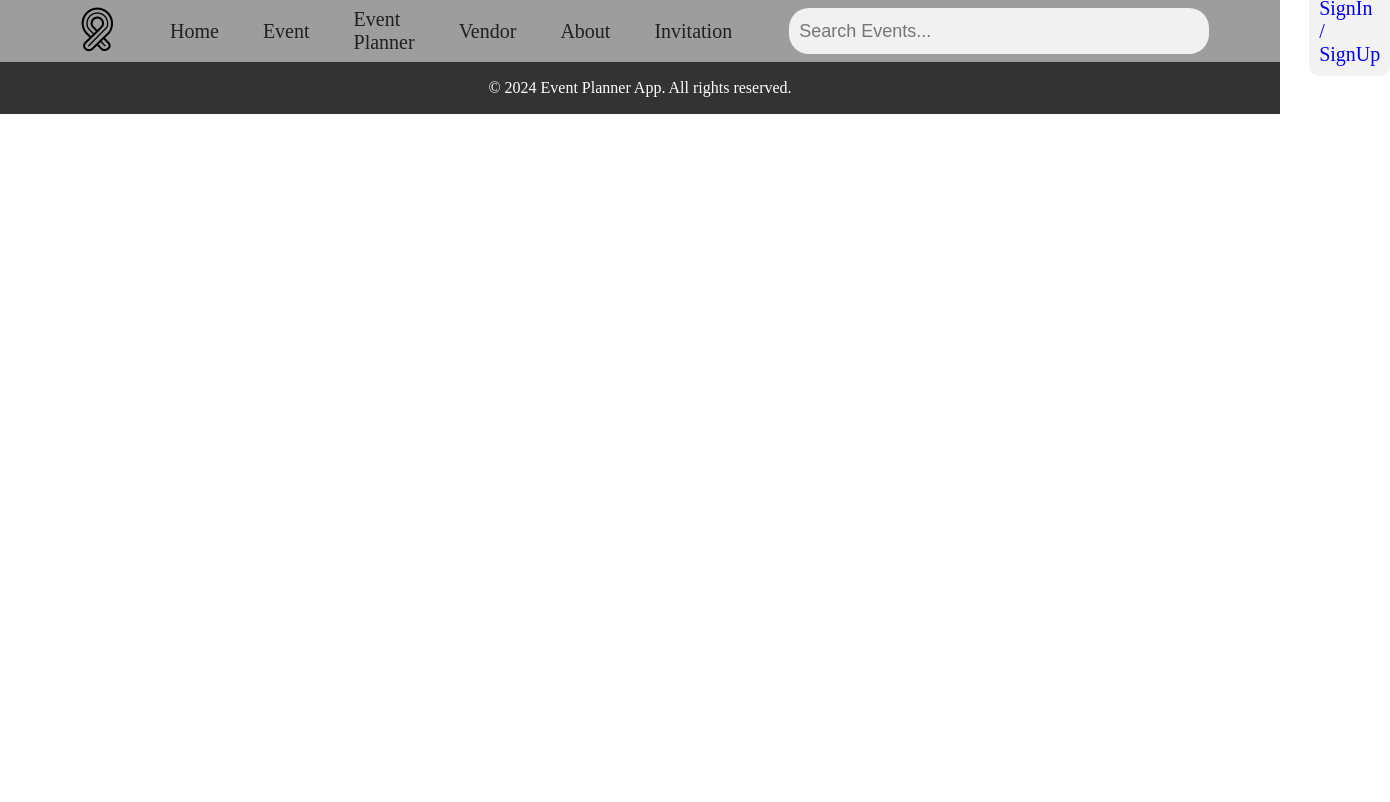
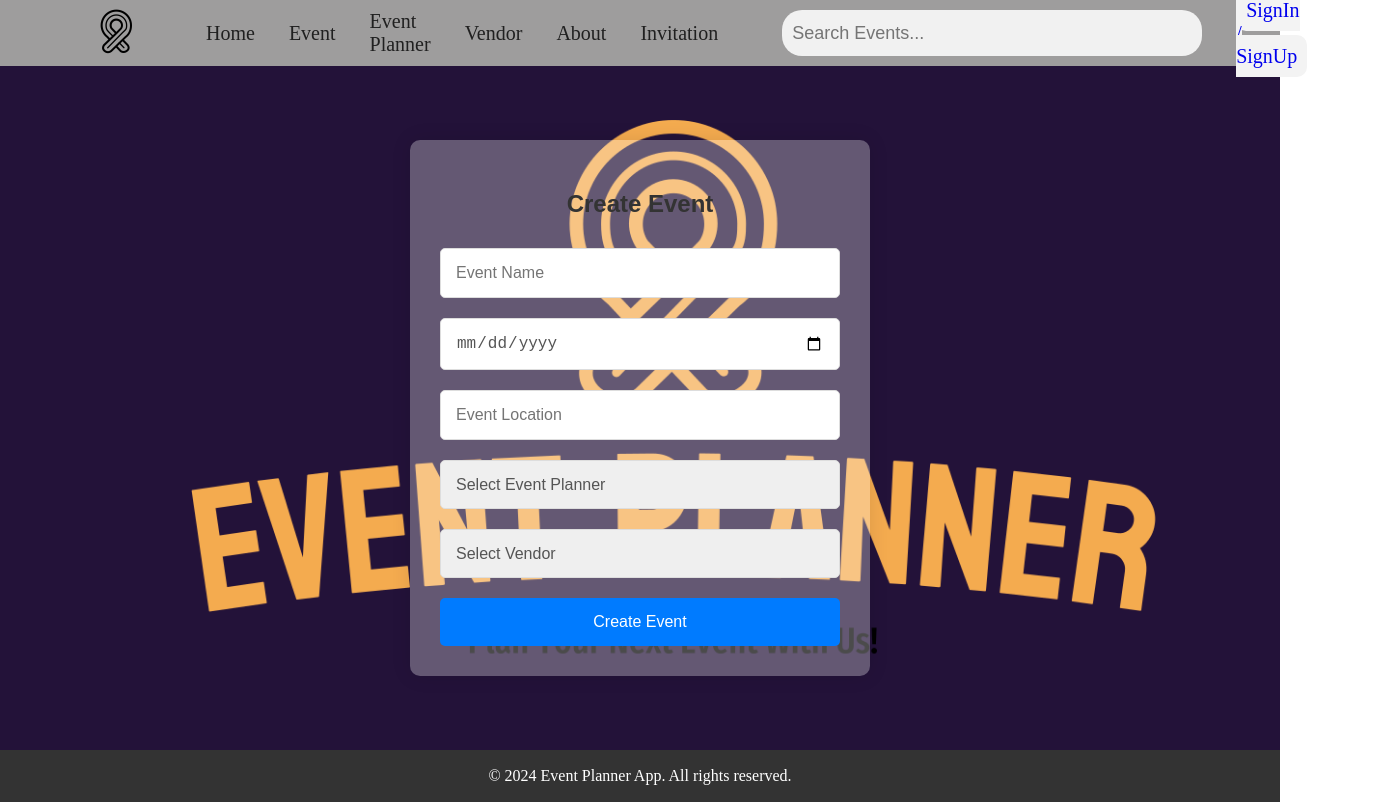
Before and after one commit to rohanbindelowar/EventPlanner, a React (Create React App) app: page /EventPlanner/hosting-event in a window 1280 px wide. Shown: the whole page, 1390 px wide, since content can reach past the window. Built offline with nearby package versions, Linux system fonts and the light colour scheme.

Commit message:
Create Event Page Created

```diff
--- a/src/App.js
+++ b/src/App.js
@@ -10,6 +10,7 @@ import Login from "./Pages/Login/Login";
 import SignUp from "./Pages/SignIn/SignIn";
 import { Invitation } from "./Pages/Invitation/Invitation";
 import { Vendor } from "./Pages/Vendor/Vendor";
+import CreateEvent from "./Pages/HostEvent/EventHosting";
 
 function App() {
   const location = useLocation();
@@ -31,6 +32,7 @@ function App() {
         <Route path="/EventPlanner/vendor" element={<Vendor/>}></Route>
         <Route path="/EventPlanner/about" element={<About/>}></Route>
         <Route path="/EventPlanner/invitation" element={<Invitation/>}></Route>
+        <Route path="/EventPlanner/hosting-event" element={<CreateEvent/>}></Route>
       </Routes>
       {shouldRenderHeaderFooter() && <Footer/>}
     </div>
--- /dev/null
+++ b/src/Pages/HostEvent/EventHosting.jsx
@@ -0,0 +1,87 @@
+import React, { useState, useEffect } from 'react';
+import { getEventPlanners, getVendors, createEvent, generateUniqueId } from './api';
+import './styles.css';
+
+const CreateEvent = () => {
+  const [eventData, setEventData] = useState({
+    name: '',
+    date: '',
+    location: '',
+    eventPlanner: '',
+    vendor: ''
+  });
+  const [eventPlanners, setEventPlanners] = useState([]);
+  const [vendors, setVendors] = useState([]);
+
+  useEffect(() => {
+    getEventPlanners().then(data => setEventPlanners(data));
+    getVendors().then(data => setVendors(data));
+  }, []);
+
+  const handleChange = (event) => {
+    const { name, value } = event.target;
+    setEventData({
+      ...eventData,
+      [name]: value
+    });
+  };
+
+  const handleSubmit = async (event) => {
+    event.preventDefault();
+    const eventId = generateUniqueId();
+    const eventObject = {
+      id: eventId,
+      ...eventData
+    };
+
+    try {
+      const existingEvents = await getExistingEvents(eventObject);
+      if (existingEvents.length > 0) {
+        alert('An event with the same name, date, and location already exists!');
+      } else {
+        await createEvent(eventObject);
+        console.log('Event created successfully:', eventObject);
+      }
+    } catch (error) {
+      console.error('Error creating event:', error);
+    }
+  };
+
+  const getExistingEvents = async (newEvent) => {
+    // Implement logic to fetch existing events and filter based on name, date, and location
+    // Example:
+    // const existingEvents = await fetchExistingEvents();
+    // return existingEvents.filter(event => (
+    //   event.name === newEvent.name &&
+    //   event.date === newEvent.date &&
+    //   event.location === newEvent.location
+    // ));
+    return []; // Placeholder implementation
+  };
+
+  return (
+    <div className='body-create-event'>
+      <form onSubmit={handleSubmit} className="create-event-form">
+        <h2>Create Event</h2>
+        <input type="text" name="name" value={eventData.name} onChange={handleChange} placeholder="Event Name" required />
+        <input type="date" name="date" value={eventData.date} onChange={handleChange} placeholder="Event Date" required />
+        <input type="text" name="location" value={eventData.location} onChange={handleChange} placeholder="Event Location" required />
+        <select name="eventPlanner" value={eventData.eventPlanner} onChange={handleChange} required>
+          <option value="">Select Event Planner</option>
+          {eventPlanners.map(planner => (
+            <option key={planner.id} value={planner.id}>{planner.name}</option>
+          ))}
+        </select>
+        <select name="vendor" value={eventData.vendor} onChange={handleChange} required>
+          <option value="">Select Vendor</option>
+          {vendors.map(vendor => (
+            <option key={vendor.id} value={vendor.id}>{vendor.name}</option>
+          ))}
+        </select>
+        <input type="submit" value="Create Event" />
+      </form>
+    </div>
+  );
+};
+
+export default CreateEvent;
--- /dev/null
+++ b/src/Pages/HostEvent/api.js
@@ -0,0 +1,51 @@
+// Simulated data for event planners
+const eventPlannersData = [
+    { id: '1', name: 'Event Planner 1' },
+    { id: '2', name: 'Event Planner 2' },
+    { id: '3', name: 'Event Planner 3' }
+  ];
+
+  // Simulated data for vendors
+  const vendorsData = [
+    { id: '1', name: 'Vendor 1' },
+    { id: '2', name: 'Vendor 2' },
+    { id: '3', name: 'Vendor 3' }
+  ];
+
+  // Simulated function to fetch event planners
+  export const getEventPlanners = () => {
+    return new Promise((resolve, reject) => {
+      setTimeout(() => {
+        resolve(eventPlannersData);
+      }, 1000); // Simulate delay for asynchronous operation
+    });
+  };
+
+  // Simulated function to fetch vendors
+  export const getVendors = () => {
+    return new Promise((resolve, reject) => {
+      setTimeout(() => {
+        resolve(vendorsData);
+      }, 1000); // Simulate delay for asynchronous operation
+    });
+  };
+
+  // Simulated function to create event
+  export const createEvent = (eventObject) => {
+    return new Promise((resolve, reject) => {
+      setTimeout(() => {
+        resolve({ id: generateUniqueId(), ...eventObject }); // Simulate success with unique ID
+      }, 1000); // Simulate delay for asynchronous operation
+    });
+  };
+
+  // Simple function to generate unique ID
+  export const generateUniqueId = () => {
+    // Generate a random string of characters
+    const randomChars = Math.random().toString(36).substr(2, 10);
+    // Generate a timestamp string
+    const timestamp = new Date().getTime().toString(36);
+    // Combine both strings to form a unique ID
+    const uniqueId = randomChars + timestamp;
+    return uniqueId;
+  };
--- /dev/null
+++ b/src/Pages/HostEvent/styles.css
@@ -0,0 +1,68 @@
+.body-create-event {
+    font-family: Arial, sans-serif;
+    margin: 0;
+    padding: 0;
+    display: flex;
+    justify-content: center;
+    align-items: center;
+    height: 85.5vh;
+    background-image: url('./../../images/png/logo-color-1.png');
+    background-repeat: no-repeat;
+    background-size:cover;
+  }
+
+  .create-event-form {
+    background-color: #ffffff4b;
+    padding: 30px;
+    border-radius: 10px;
+    box-shadow: 0 0 20px rgba(0, 0, 0, 0.1);
+    max-width: 400px;
+    width: 90%;
+  }
+
+  .create-event-form h2 {
+    text-align: center;
+    margin-bottom: 30px;
+    color: #333333;
+  }
+
+  .create-event-form input[type="text"],
+  .create-event-form input[type="date"],
+  .create-event-form select {
+    width: 100%;
+    padding: 15px;
+    margin-bottom: 20px;
+    border: 1px solid #dddddd;
+    border-radius: 5px;
+    box-sizing: border-box;
+    font-size: 16px;
+    color: #555555;
+  }
+
+  .create-event-form input[type="text"]:focus,
+  .create-event-form input[type="date"]:focus,
+  .create-event-form select:focus {
+    border-color: #007bff;
+  }
+
+  .create-event-form select {
+    appearance: none;
+
+    padding-right: 30px;
+  }
+
+  .create-event-form input[type="submit"] {
+    width: 100%;
+    padding: 15px;
+    border: none;
+    border-radius: 5px;
+    background-color: #007bff;
+    color: #ffffff;
+    font-size: 16px;
+    cursor: pointer;
+    transition: background-color 0.3s ease;
+  }
+
+  .create-event-form input[type="submit"]:hover {
+    background-color: #0056b3;
+  }
--- a/src/components/Footer/Footer.jsx
+++ b/src/components/Footer/Footer.jsx
@@ -5,7 +5,7 @@ export const Footer = () => {
   return (
     <div>
         <footer>
-      <div class="container">
+      <div>
         <p>&copy; 2024 Event Planner App. All rights reserved.</p>
       </div>
     </footer>
--- a/src/components/Header/Header.jsx
+++ b/src/components/Header/Header.jsx
@@ -1,20 +1,46 @@
-import React from "react";
+import React, { useState } from "react";
+import { NavLink, useHistory } from "react-router-dom";
 import "./styles.css";
 import Logo from "../../images/png/logo.png";
-import { NavLink } from "react-router-dom";
 
 export const Header = () => {
+  const [searchQuery, setSearchQuery] = useState("");
+  //const history = useHistory();
+
+  const handleSearchSubmit = (event) => {
+    event.preventDefault();
+    if (searchQuery.trim() !== "") {
+     // history.push(`/search?query=${encodeURIComponent(searchQuery)}`);
+     console.log("everything okay")
+     setSearchQuery("");
+    }
+  };
+
+  const handleSearchChange = (event) => {
+    setSearchQuery(event.target.value);
+  };
+
+  const handleKeyPress = (event) => {
+    if (event.key === "Enter") {
+      handleSearchSubmit(event);
+    }
+  };
+
   return (
     <div>
       <header>
-        <div class="container">
+        <div className="container">
           <nav>
             <ul>
-              <NavLink to={"EventPlanner/"} >
-                <img src={Logo} alt="logo" class="logo" />
+              <li>
+                <NavLink to={"EventPlanner/"}>
+                  <img src={Logo} alt="Event Planner Logo" className="logo" />
                 </NavLink>
+              </li>
               <li>
-                <NavLink to={"EventPlanner/"} className='navItem'>Home</NavLink>
+                <NavLink to={"EventPlanner/"} className="navItem">
+                  Home
+                </NavLink>
               </li>
               <li>
                 <NavLink to={"/EventPlanner/event"} className="navItem">
@@ -41,21 +67,23 @@ export const Header = () => {
                   Invitation
                 </NavLink>
               </li>
-
-              <form action="">
+              <li>
+              <form onSubmit={handleSearchSubmit} className="search-form">
               <input
                 type="text"
+                value={searchQuery}
+                onChange={handleSearchChange}
+                onKeyDown={handleKeyPress}
+                placeholder="Search Events..."
                 className="search"
-                  placeholder="Search Events..."
               />
             </form>
 
-              <NavLink to={"EventPlanner/signup"} className="signIn-btn">
+              </li>
+              <li> <NavLink to={"EventPlanner/signup"} className="signIn-btn">
               SignIn / SignUp
-              </NavLink>
-
+            </NavLink></li>
             </ul>
-
 
           </nav>
         </div>
@@ -63,4 +91,5 @@ export const Header = () => {
     </div>
   );
 };
+
 export default Header;
--- a/src/components/Header/styles.css
+++ b/src/components/Header/styles.css
@@ -1,13 +1,12 @@
 header {
   background-color: #9e9d9d;
   color: #000000;
-    padding: 1px 3px;
-
+  padding: 3px 5px;
   font-size: 20px;
 }
-  .logo{
+.logo {
   width: 50px;
-    margin-right:30px;
+  margin-right: 30px;
 }
 
 nav ul {
@@ -21,11 +20,10 @@ header {
 
 nav ul li {
   display: inline;
-    margin-right: 20px;
-    margin-left: 10px;
-    padding:0 7px;
+
+  margin: 10px;
+  padding: 0 7px;
 }
-
 
 .navItem:hover {
   color: #ffd700;
@@ -34,8 +32,7 @@ header {
   cursor: pointer;
 }
 
-
-  .search{
+.search {
   margin-left: 30px;
   width: 400px;
   height: 40px;
@@ -45,22 +42,23 @@ header {
   padding: 3px 10px;
   background: #f1f1f1;
 }
- .navItem{
+.navItem {
   text-decoration: none;
   color: rgb(32, 32, 32);
 }
 
- .signIn-btn{
-  display: flex;
+.signIn-btn {
   background: #f3f3f3;
   padding: 10px;
   border-radius: 10px;
   text-decoration: none;
-  margin-left: 100px;
   text-decoration: none;
 }
 
- .signIn-btn:hover{
+.signIn-btn:hover {
   background: #3c5f77;
   color: white;
 }
+.container {
+  display: flex;
+}
--- a/src/components/HomePageComponents/UserCard/styles.css
+++ b/src/components/HomePageComponents/UserCard/styles.css
@@ -8,19 +8,21 @@
 
   .user-cards {
     display: flex;
+    justify-content: space-around;
     margin-top: 30px;
-  }
+      }
 
   .user-card {
     background-image: url(../../../images/png/logo-black.png);
     background-size: contain;
     background-repeat: no-repeat;
+    text-decoration: none;
     padding: 15px;
     padding-top: 0;
     border-radius: 10px;
     text-align: right;
     box-shadow: 0 0 20px rgba(0, 0, 0, 0.1);
-    width: calc(33% - 15px);
+    width: calc(33% - 25px);
     margin-bottom: 23px;
     transition: transform 0.3s ease;
     box-sizing: border-box;
@@ -29,8 +31,7 @@
 
   @media screen and (max-width: 1024px) {
     .user-card {
-      width: calc(50% - 20px); /* Two cards in a row for smaller screens */
-    }
+      width: calc(50% - 20px);     }
   }
 
   @media screen and (max-width: 768px) {
```
Also changed, not shown: src/components/HomePageComponents/UserCard/UserCard.jsx (+16 -9 lines). Lines whose indentation alone changed are shown as unchanged.
